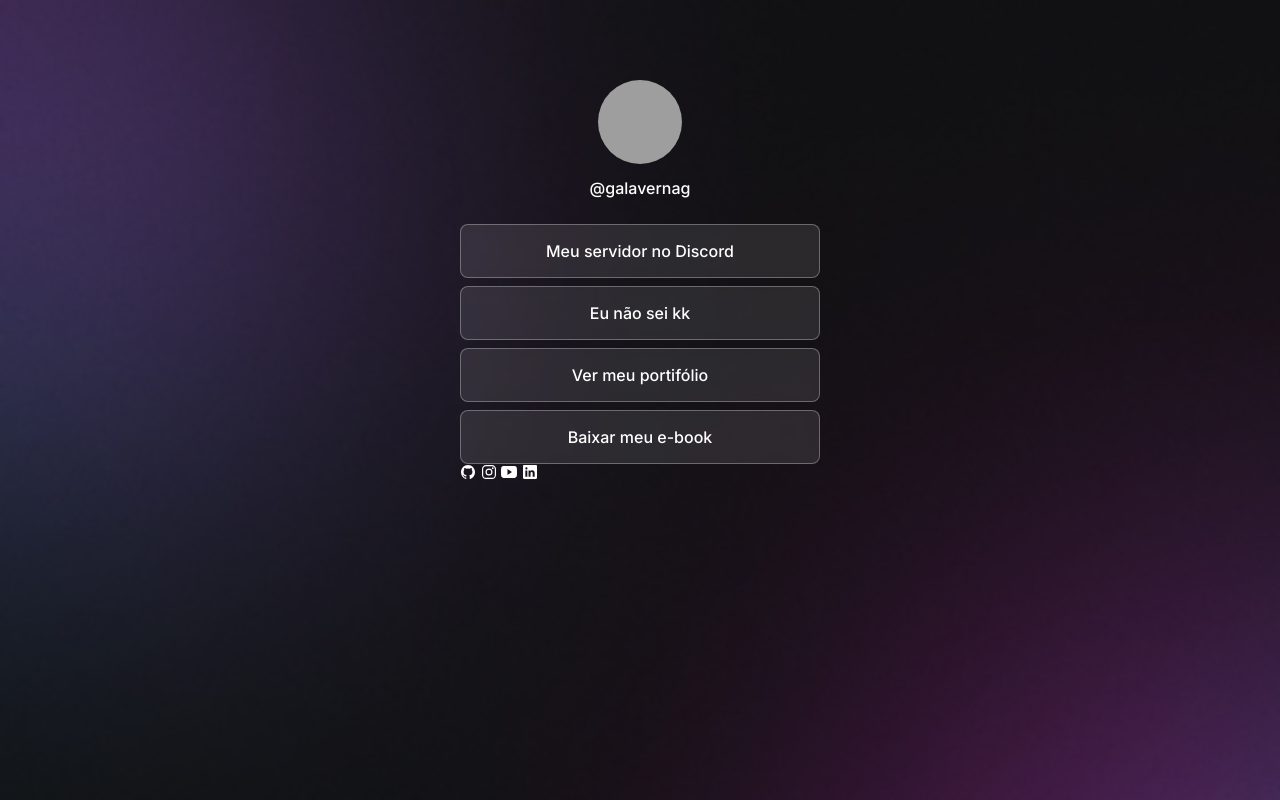
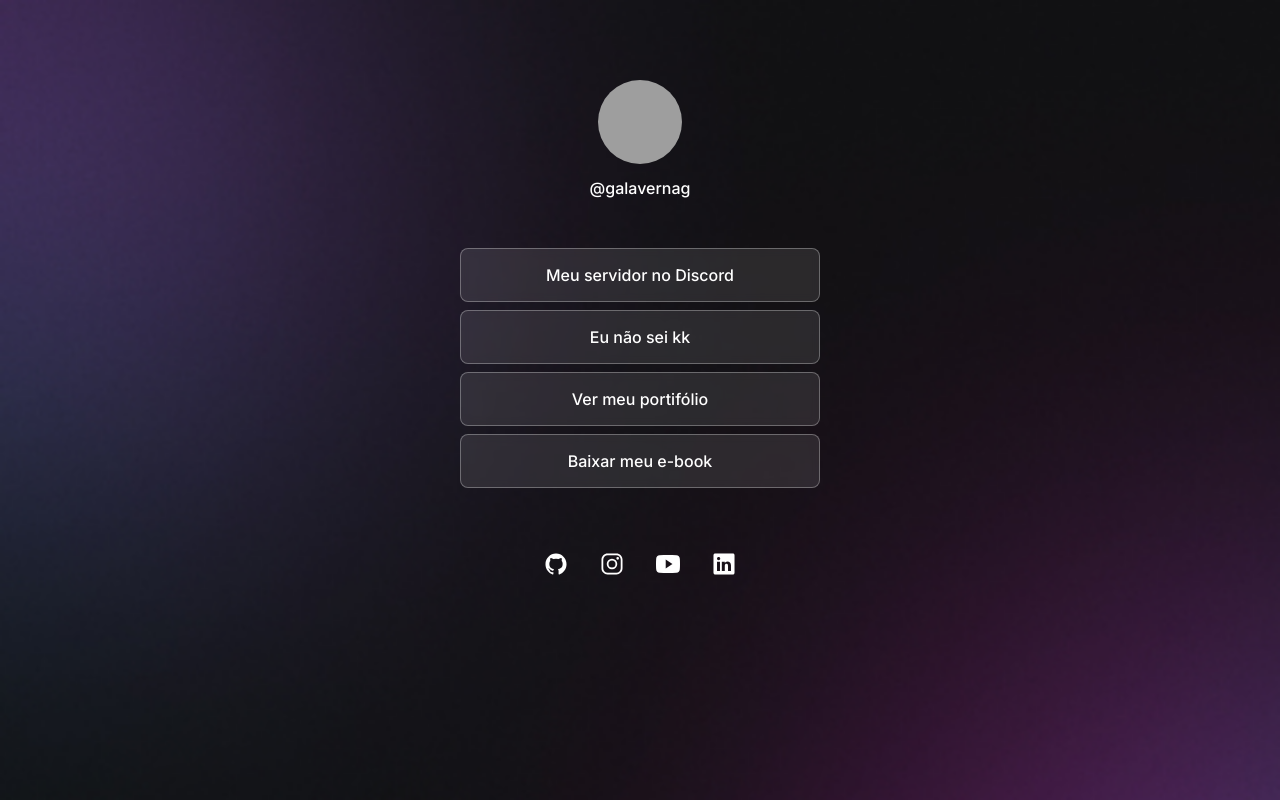
Before and after one commit to Guigalaverna/dev-links, a plain HTML site: page index.html in a window 1280 px wide. Drawn offline with nearby package versions, Linux system fonts and the light colour scheme; grey boxes are pictures that could not be loaded.

Commit message:
feat: create social links section

```diff
--- a/index.html
+++ b/index.html
@@ -35,10 +35,21 @@
       </ul>
 
       <div id="social-links">
-        <ion-icon name="logo-github"></ion-icon>
-        <ion-icon name="logo-instagram"></ion-icon>
-        <ion-icon name="logo-youtube"></ion-icon>
-        <ion-icon name="logo-linkedin"></ion-icon>
+        <a href="https://github.com/Guigalaverna" target="_blank">
+          <ion-icon name="logo-github"></ion-icon>
+        </a>
+
+        <a href="https://instagram.com/galavernag" target="_blank">
+          <ion-icon name="logo-instagram"></ion-icon>
+        </a>
+
+        <a href="#" target="_blank">
+          <ion-icon name="logo-youtube"></ion-icon>
+        </a>
+
+        <a href="#" target="_blank">
+          <ion-icon name="logo-linkedin"></ion-icon>
+        </a>
       </div>
     </div>
 
--- a/styles.css
+++ b/styles.css
@@ -43,6 +43,8 @@ ul {
   display: flex;
   flex-direction: column;
   gap: 8px;
+
+  padding: 24px 0;
 }
 
 ul li a {
@@ -69,3 +71,24 @@ ul li a:hover {
   background-color: rgba(255, 255, 255, 0.05);
   border: 1.5px solid white;
 }
+
+#social-links {
+  display: flex;
+  justify-content: center;
+
+  padding: 24px 0;
+  font-size: 24px;
+}
+
+#social-links a {
+  display: flex;
+  align-items: center;
+  justify-content: center;
+  padding: 16px;
+  border-radius: 50%;
+  transition: background 0.2s;
+}
+
+#social-links a:hover {
+  background-color: rgba(255, 255, 255, 0.2);
+}
```
